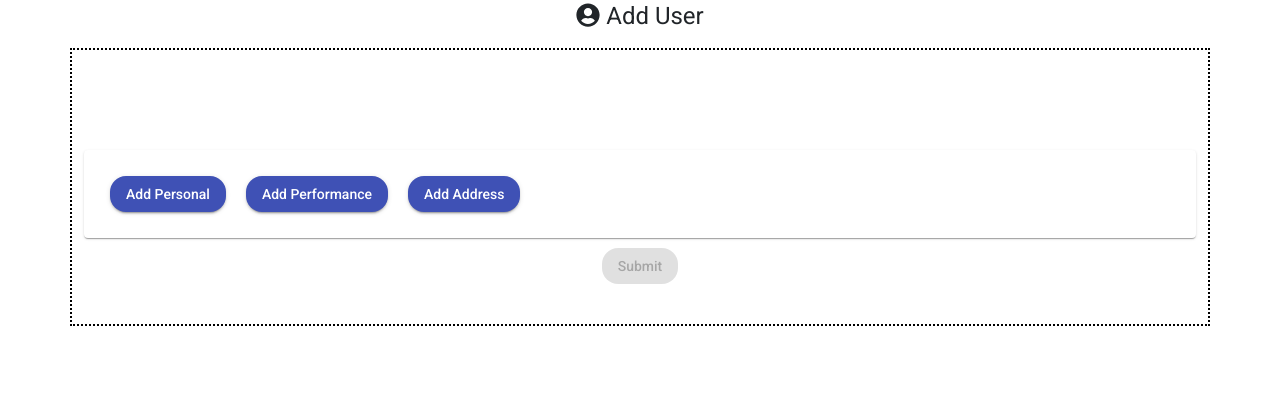
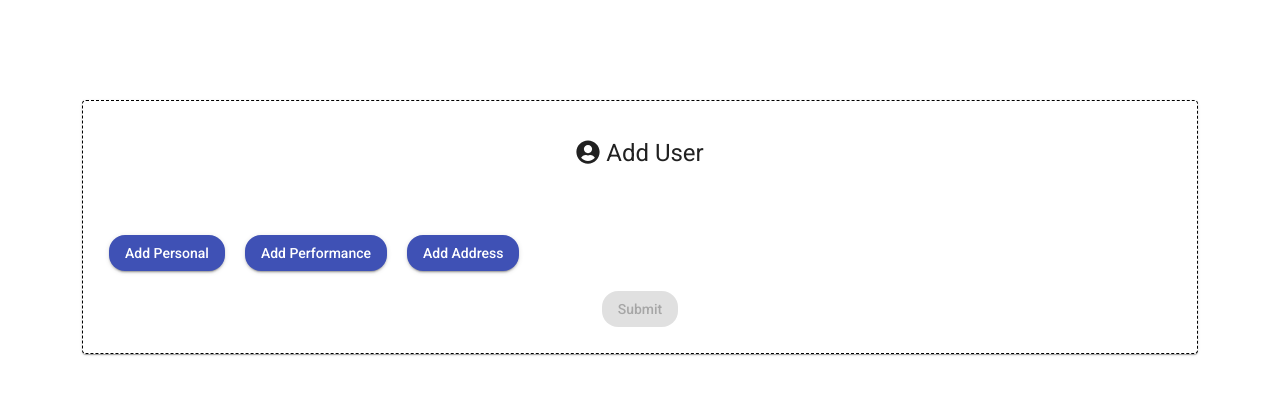
Before and after one commit to Web-Developm/student-application, an Angular app: page /form in a window 1280 px wide. Shown: the top 394 px of the page. Built offline with nearby package versions, Linux system fonts and the light colour scheme.

Commit message:
changed form design

```diff
--- a/src/app/form1/form1.component.css
+++ b/src/app/form1/form1.component.css
@@ -1,15 +1,18 @@
 .top{
 
   margin-bottom:100px;
-  padding-top:100px;
+  margin-top:100px;
   padding-bottom:30px;
-  border:2px dotted black;
-
 }
 
 h1{
-  margin-top:100px;
   font-size: 35px;
+  padding-top: 20px;
+  padding-bottom: 40px;
+}
+
+.card{
+  border:1px dashed black;
 }
 
 button{
--- a/src/app/form1/form1.component.html
+++ b/src/app/form1/form1.component.html
@@ -1,10 +1,12 @@
-<h1 class="mat-h1" align="center"><i class="fas fa-user-circle"></i> Add User</h1>
-
 <div class="container top">
 
 
 
-  <mat-card>
+
+
+  <mat-card class="card">
+    <h1 class="mat-h1" align="center"><i class="fas fa-user-circle"></i> Add User</h1>
+
     <mat-card-content>
       <button (click)="addPersonal()" mat-raised-button color="primary">Add Personal</button>
 
@@ -18,8 +20,6 @@
       <div class="row" #performance></div>
 
       <div class="row" #address></div>
-    </mat-card-content>
-  </mat-card>
 
 
 
@@ -30,4 +30,8 @@
     <button (click)="addpersonaldata()" [disabled]="form1.invalid" mat-raised-button color="primary">Submit</button>
   </div>
 
+</mat-card-content>
+</mat-card>
+
+
 </div>
```
